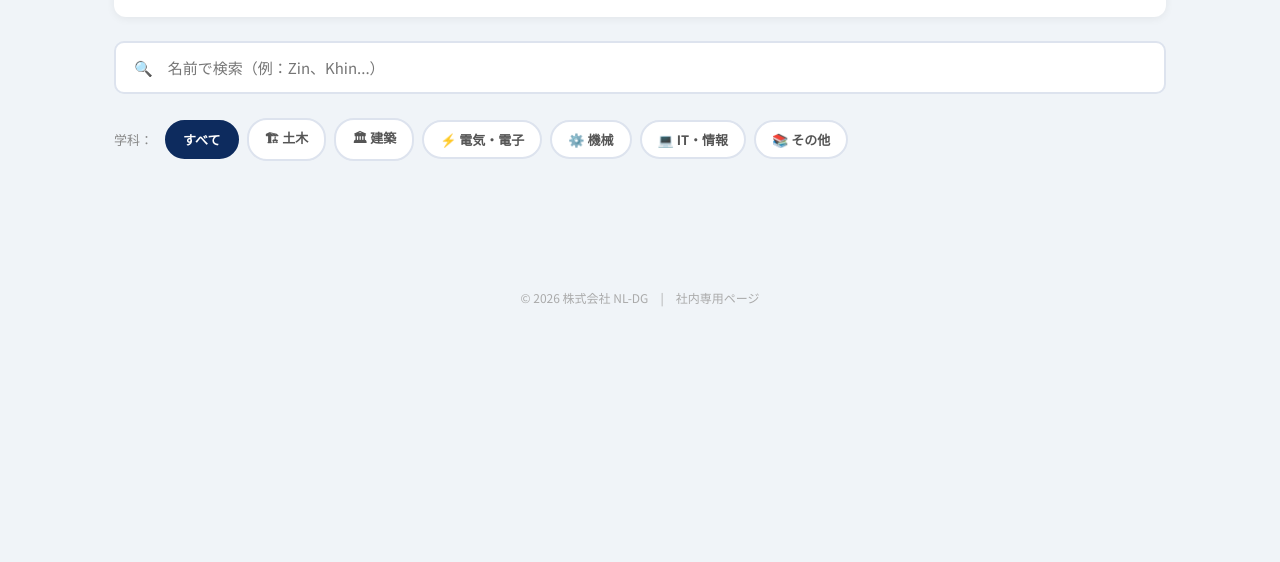
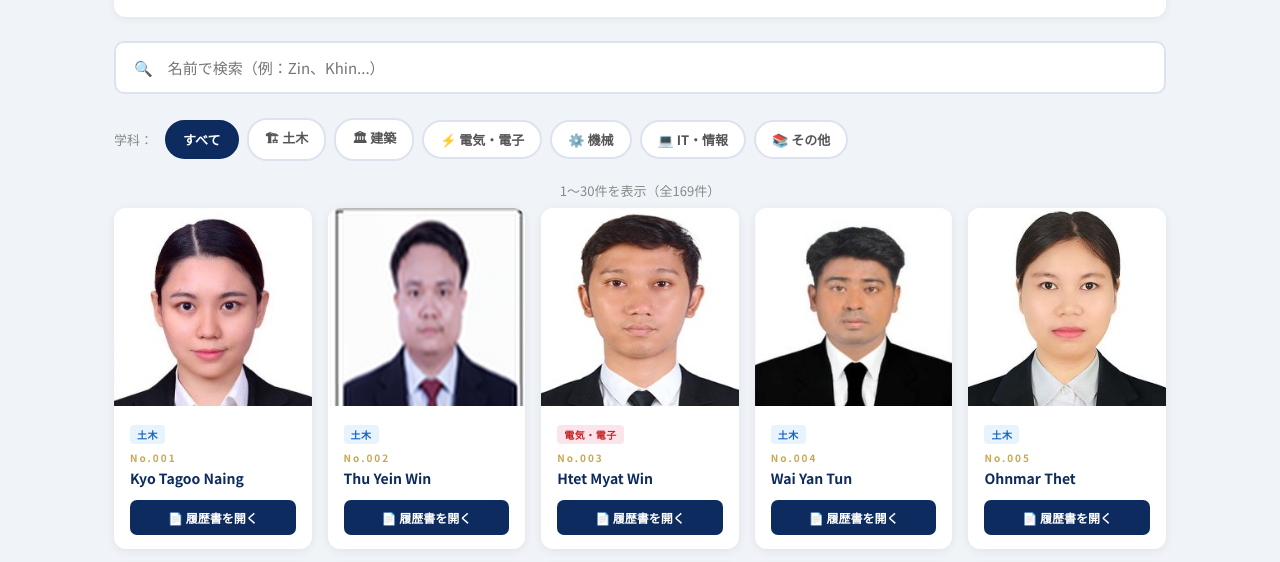
Before and after one commit to bmwz376-cmd/nldg-cv, a plain HTML site: page index.html in a window 1280 px wide. Shown: the part 214-776 px from the top of the page. Drawn offline with Linux system fonts and the light colour scheme.

Commit message:
Fix cardHTML JS error: cards not rendering (template literal broken)

```diff
--- a/index.html
+++ b/index.html
@@ -282,19 +282,19 @@ const deptLabel = {civil:'土木',architecture:'建築',electrical:'電気・電
 
 function cardHTML(c) {
   const dept = c.dept || 'other';
-  const badge = <div class="dept-badge dept-"></div>;
-  return `<div class="card">
-    <div class="card-photo">
-      <img src="${c.photo}" alt="${c.name}" loading="lazy" onerror="this.style.display='none';this.nextElementSibling.style.display='flex'">
-      <div class="placeholder" style="display:none">&#128100;</div>
-    </div>
-    <div class="card-info">
-
-      <div class="card-no">No.${String(c.no).padStart(3,'0')}</div>
-      <div class="card-name">${c.name}</div>
-      <a class="card-btn" href="${c.file}" target="_blank">&#128196; 履歴書を開く</a>
-    </div>
-  </div>`;
+  const label = deptLabel[dept] || 'その他';
+  const badge = '<div class="dept-badge dept-' + dept + '">' + label + '</div>';
+  return '<div class="card">'
+    + '<div class="card-photo">'
+    + '<img src="' + c.photo + '" alt="' + c.name + '" loading="lazy" onerror="this.style.display=\'none\';this.nextElementSibling.style.display=\'flex\'">'
+    + '<div class="placeholder" style="display:none">&#128100;</div>'
+    + '</div>'
+    + '<div class="card-info">'
+    + badge
+    + '<div class="card-no">No.' + String(c.no).padStart(3,'0') + '</div>'
+    + '<div class="card-name">' + c.name + '</div>'
+    + '<a class="card-btn" href="' + c.file + '" target="_blank">&#128196; 履歴書を開く</a>'
+    + '</div></div>';
 }
 
 function buildPagination(total, page) {
```
